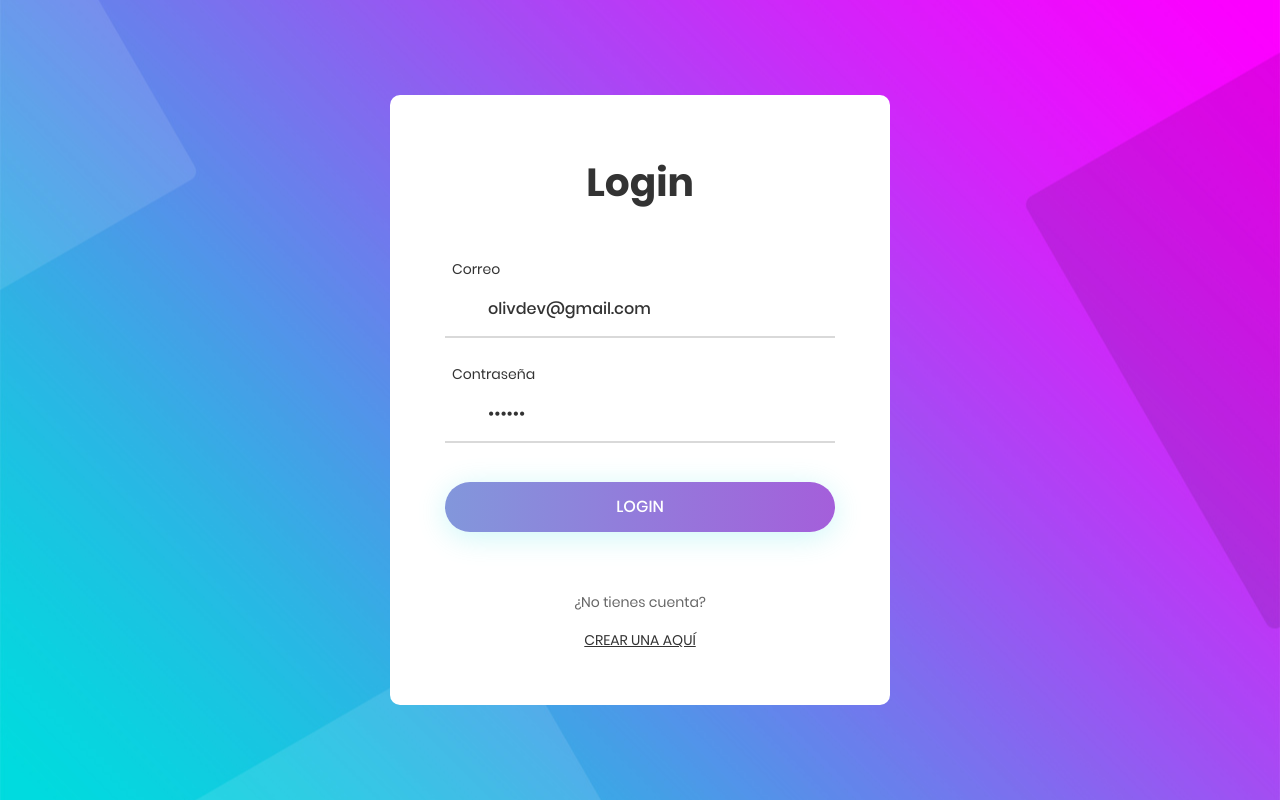
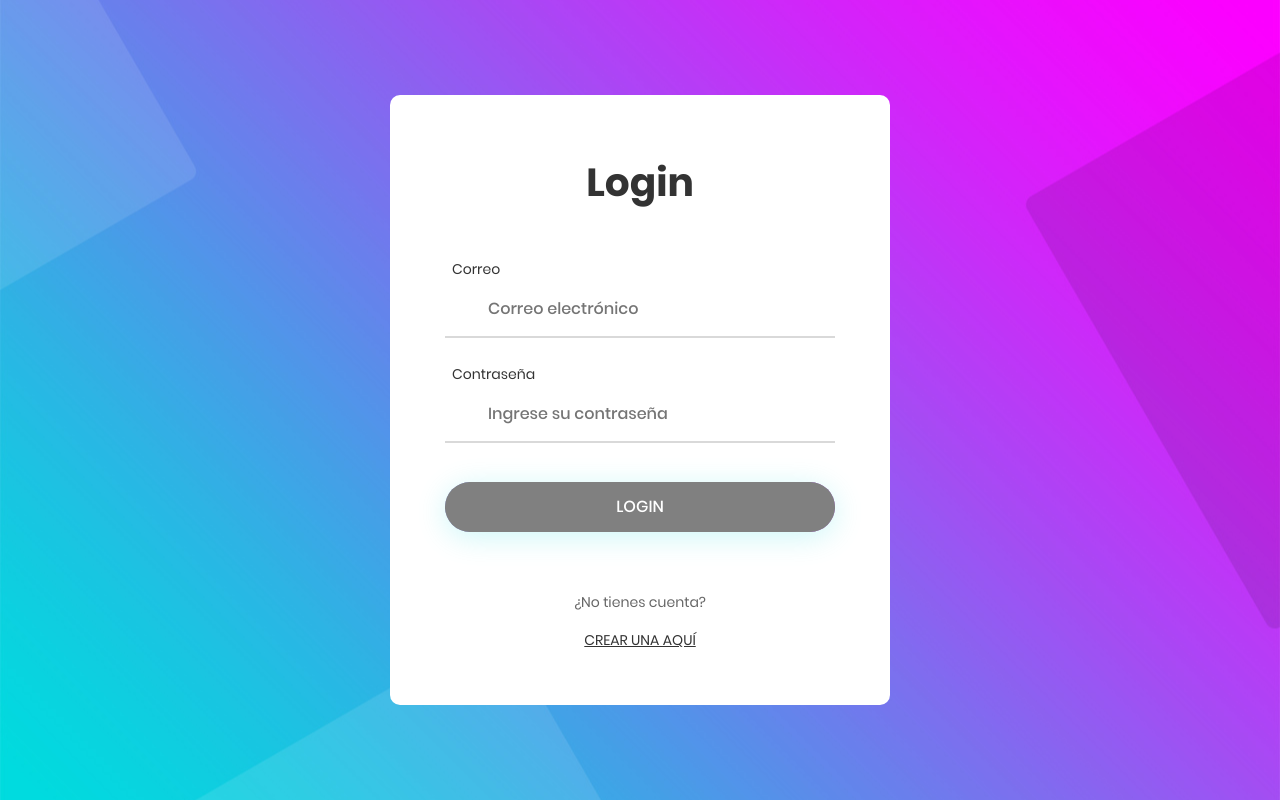
Before and after one commit to MarkedOliv/Practice-authApp, an Angular app: page /auth/login in a window 1280 px wide. Built offline with nearby package versions, Linux system fonts and the light colour scheme.

Commit message:
fix a login predeterminado

```diff
--- a/src/app/auth/pages/login-page/login-page.component.ts
+++ b/src/app/auth/pages/login-page/login-page.component.ts
@@ -16,8 +16,8 @@ export class LoginPageComponent {
   private router = inject(Router);
 
   public myForm: FormGroup = this.fb.group({
-    email: ['olivdev@gmail.com', [Validators.required, Validators.email]],
-    password: ['123456', [Validators.required, Validators.minLength(6)]],
+    email: ['', [Validators.required, Validators.email]],
+    password: ['', [Validators.required, Validators.minLength(6)]],
   });
 
   login() {
```
